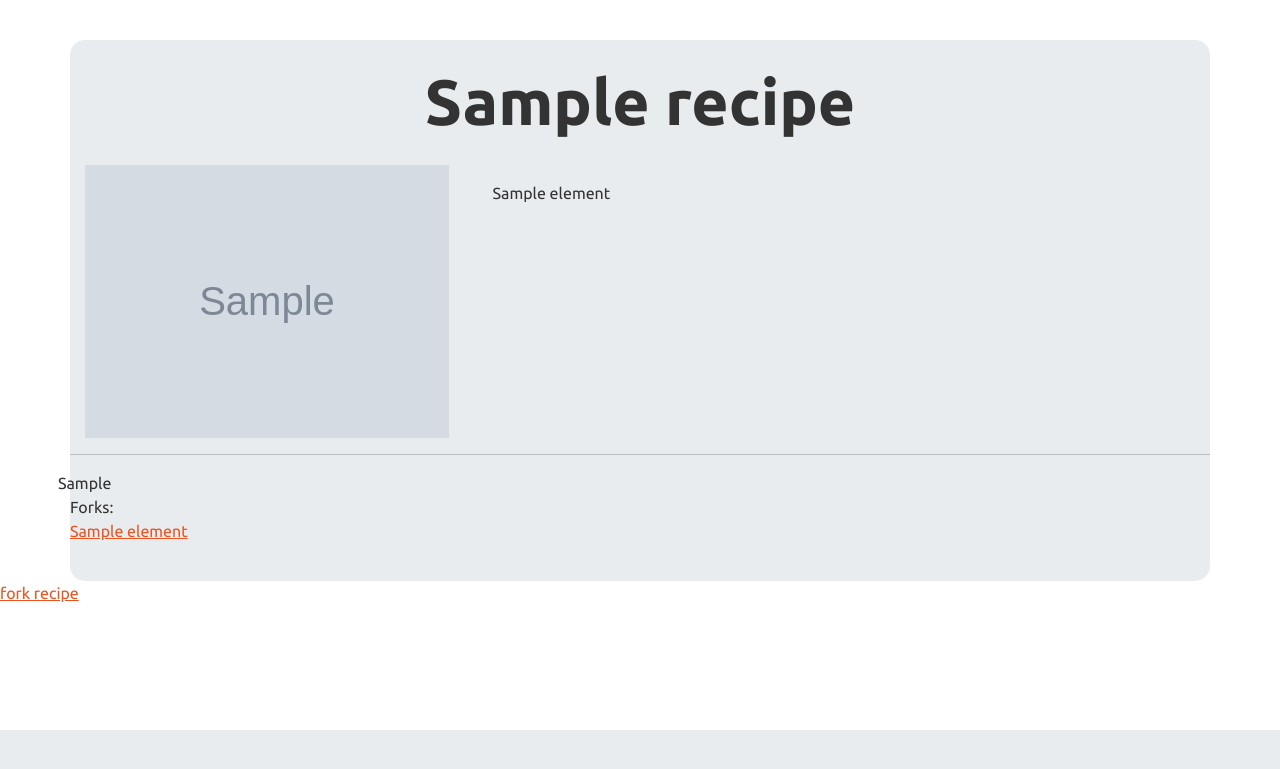
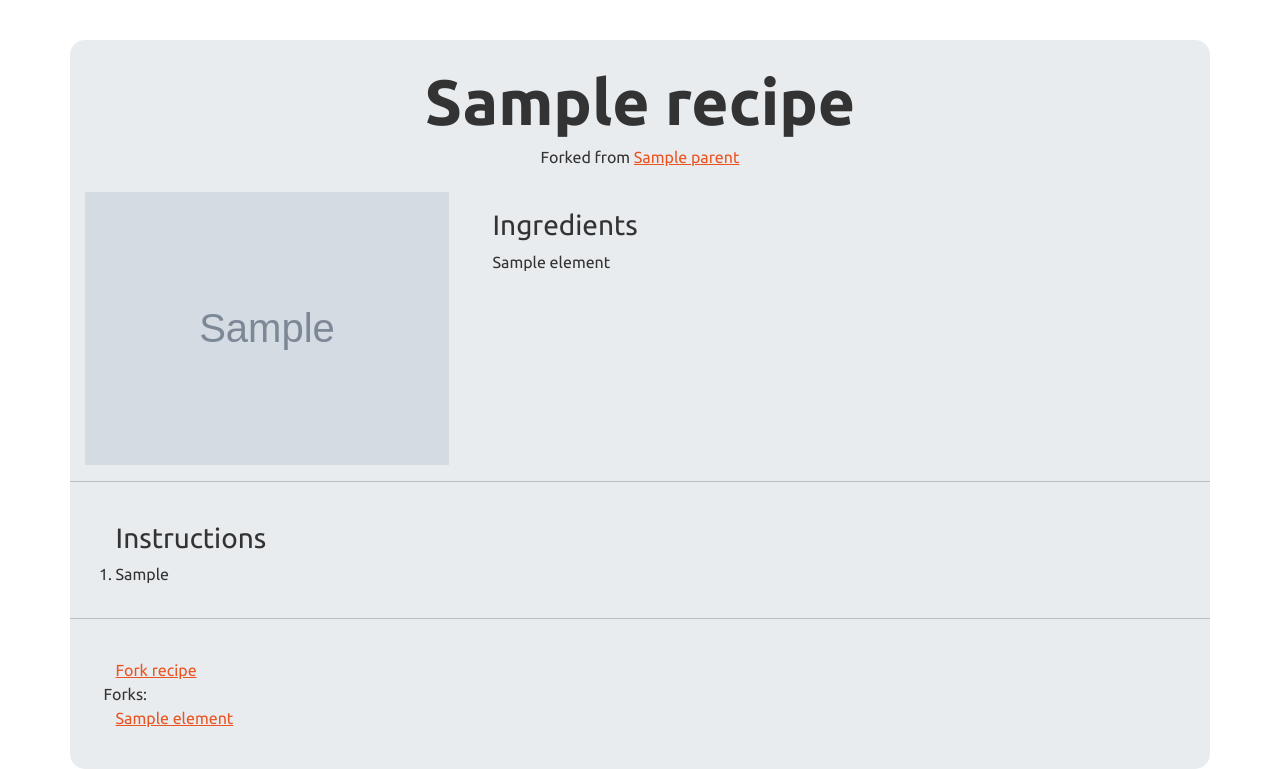
Before and after one commit to uva-cs3240-s22/group-project-a-20, a Django app: template recipes/templates/recipes/recipe.html in a window 1280 px wide. Shown: the part 70-839 px from the top of the page. Before the commit the page ends 800 px from the top, so only its background shows below. Run offline with Django 4.2, Linux system fonts and the light colour scheme; the template is opened without the code that fills it: most values are stand-ins (such as "Sample title", 1, 10 or a date in 2020); grey boxes marked "Sample" are stand-in pictures; data that the repository does not hold is empty; some libraries are stand-ins or nearby versions.

Commit message:
Style upgrade

```diff
--- a/recipes/static/style.css
+++ b/recipes/static/style.css
@@ -1,6 +1,17 @@
 h1 {
 	font-weight: 700;
 	font-size: 4rem;
+}
+
+h5 {
+    font-weight: 200;
+    font-size: 1rem;
+}
+
+ul {
+  list-style-type: none;
+  margin: 0;
+  padding: 0;
 }
 
 .main {
@@ -21,6 +32,8 @@ h1 {
     align-items: center;
 }
 
+
+/*RECIPE FORM ELEMENTS */
 .recipe-img {
     max-width: 100%;
     margin: 2% 4% 0% 4%;
@@ -30,6 +43,15 @@ h1 {
     padding: 2% 4% 0% 4%;
     }
 
+.instructions {
+    padding: 2% 4% 0% 4%;
+}
+
+.list-of-forks {
+    padding: 2% 4% 0% 4%;
+}
+
+/*RECIPE SUBMISSION FORM PAGE ELEMENTS */
 .recipe-submission {
     padding: 2% 4% 0% 4%;
 }
--- a/recipes/templates/recipes/recipe.html
+++ b/recipes/templates/recipes/recipe.html
@@ -11,6 +11,13 @@
 <div class="container main bg-light">
     <div class="row banner">
         <h1>{{ recipe.recipe_title }}</h1>
+        {% if recipe.parent %}
+            <h5>Forked from <a href="{% url 'recipes:recipe' recipe.parent.id %}">{{ recipe.parent.recipe_title }}</a></h5>
+        {% endif %}
+
+    </div>
+    <div class="row">
+
     </div>
 
     <div class="row">
@@ -23,29 +30,37 @@
 
     <!--        Block with the ingredients-->
         <div class="col-8 ingredients">
-            <p>
+            <h3>Ingredients</h3>
+            <ul>
                 {% for element in recipe.recipe_ingredients %}
-                {{ element }} <br>
+                <li>{{ element }} </li>
                 {% endfor %}
-            </p>
+            </ul>
         </div>
     </div>
     <hr>
+
     <!--        Ideally block with all the instructions goes here.-->
     <div class="row instructions">
-        {{ recipe.recipe_instructions }}
+        <h3>Instructions</h3>
+        <ol>
+            <li>{{ recipe.recipe_instructions }}</li>
+        </ol>
     </div>
+    <hr>
+
     <!--        And forks go here. -->
-    <div class='col-12'>
-        Forks:<br>
-        {% for element in recipe.recipe_set.all %}
-            <a href="{% url 'recipes:recipe' element.id %}">{{ element.recipe_title }}</a><br>
-        {% endfor %}
+    <div class="row list-of-forks">
+        <a href = "{% url 'recipes:forkrecipe' recipe.id %}">Fork recipe</a>
+        {% if recipe.recipe_set.all %}
+            Forks:<br>
+            {% for element in recipe.recipe_set.all %}
+                <a href="{% url 'recipes:recipe' element.id %}">{{ element.recipe_title }}</a><br>
+            {% endfor %}
+        {% endif %}
     </div>
 </div>
 
-<p>
-    <a href = "{% url 'recipes:forkrecipe' recipe.id %}">fork recipe</a>
-</p>
+
 
 {% endblock %}
```
